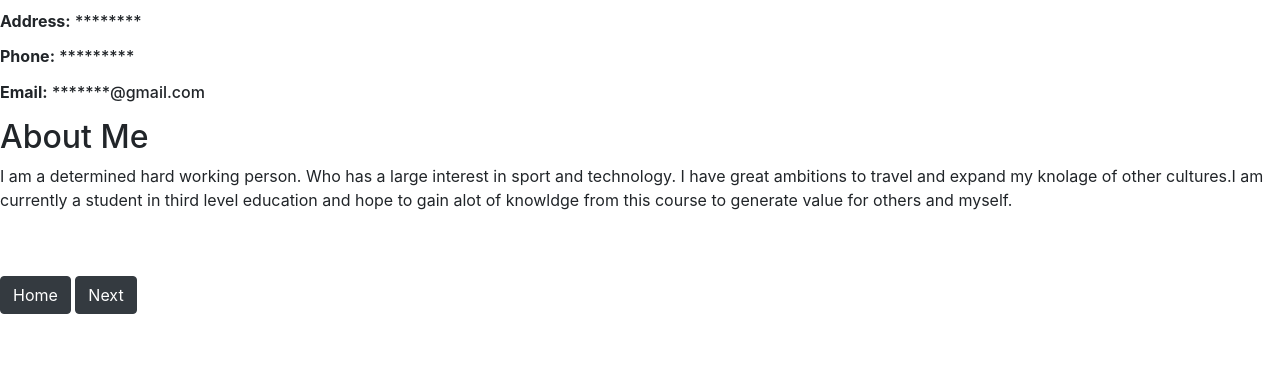
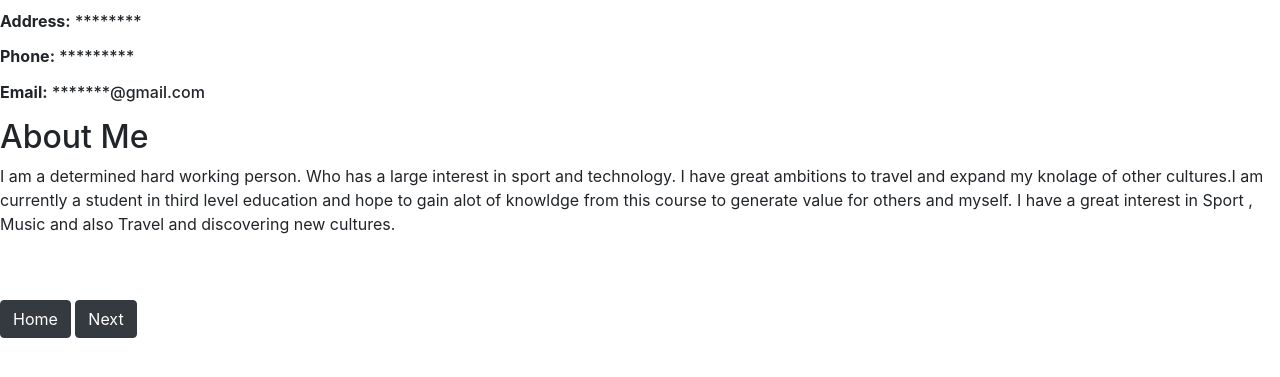
Before and after one commit to RyanKeane/IS1113117335743, a PHP site: page /CV/CV_page1.html in a window 1280 px wide. Shown: the part 161-538 px from the top of the page. Run offline with PHP 8.4, Linux system fonts and the light colour scheme.

Commit message:
fixing bugs

```diff
--- a/CV/CV_page1.html
+++ b/CV/CV_page1.html
@@ -28,7 +28,10 @@
        <p class="paragraph_position">I am a determined hard working person. Who has a large interest in sport and technology.
           I have great ambitions to travel and expand my knolage of other cultures.I am currently
           a student in third level education and hope to gain alot of knowldge from this course
-          to generate value for others and myself.</p>
+          to generate value for others and myself. I have a great interest in Sport , Music and also
+          Travel and discovering new cultures.
+       </p>
+
 
 
 
--- a/Interests/sports.html
+++ b/Interests/sports.html
@@ -47,7 +47,7 @@
         <p>Currently i am running a powerlifting gym program which involves 3 max effort days in which I
             Max out to see how much i need to increase my weight by in order to progressivly overload
             which is the main method to get stronger.</p>
-      </h6>
+      <h6>
 
 
 
@@ -57,3 +57,5 @@
 
 
      <a href="travel.html" class="btn btn-dark">Next
+    </body>
+</html>
--- a/homepage.html
+++ b/homepage.html
@@ -28,5 +28,9 @@
             </li>
             <li><a>Shop</a></li>
         </ul>
+
+
+
+
     </body>
 </html>
--- a/mystylesheet.css
+++ b/mystylesheet.css
@@ -1,6 +1,5 @@
 body{
-    background: url("https://upload.wikimedia.org/wikipedia/commons/d/d1/Mount_Everest_as_seen_from_Drukair2_PLW_edit.jpg") no-repeat;
-    background-size: cover;
+
 }
 
 ul{
@@ -40,8 +39,11 @@ ul li:hover ul li{
     display: block;
 }
 
+/* changes made here on .flex */
 .flex{
     display: flex;
     flex-wrap: nowrap;
+     background: url("https://upload.wikimedia.org/wikipedia/commons/d/d1/Mount_Everest_as_seen_from_Drukair2_PLW_edit.jpg") no-repeat;
+     background-size: cover;
 
 }
```
